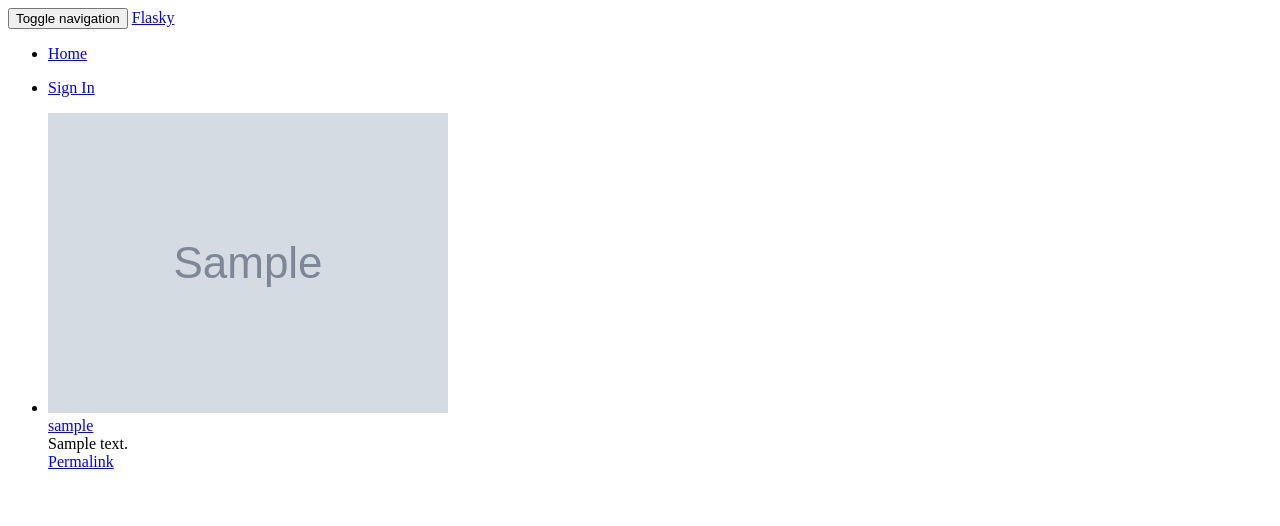
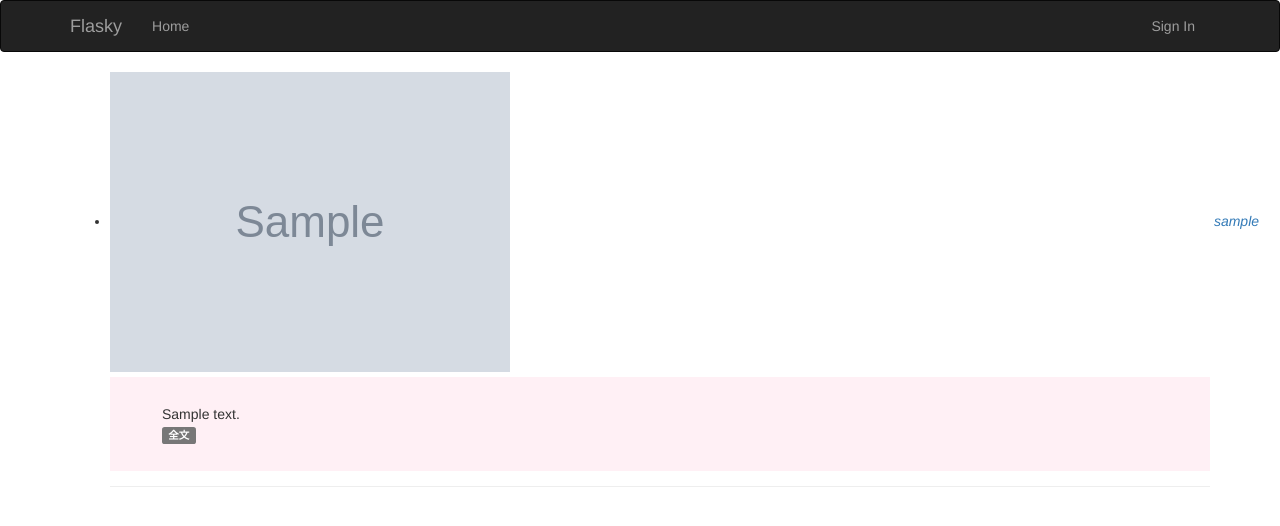
Before and after one commit to dongyingdepingguo/flasky_public, a Flask app: template app/templates/post.html in a window 1280 px wide. Shown: the top 526 px of the page. Run offline with Flask 2, Linux system fonts and the light colour scheme; the template is opened without the code that fills it: most values are stand-ins (such as "Sample title", 1, 10 or a date in 2020); grey boxes marked "Sample" are stand-in pictures; some libraries are stand-ins or nearby versions.

Commit message:
美化前端

```diff
--- a/app/templates/_posts.html
+++ b/app/templates/_posts.html
@@ -1,42 +1,85 @@
+
+<head>
+<link type="text/css" rel="stylesheet" href="https://maxcdn.bootstrapcdn.com/bootstrap/3.3.7/css/bootstrap.min.css">
+</head>
+
+
+<style>
+    [class=post-body]
+    {
+    width: auto;
+    height: auto;
+    padding-top:25px;
+    padding-bottom:25px;
+    padding-right:50px;
+    padding-left:50px;
+    border: 2px solid #FFF0F5;
+    box-sizing: border-box;
+    background-color: #FFF0F5;
+    display: block;
+    }
+
+    [class|=post-info]
+    {
+    display: inline;
+    position: relative;
+    left: 700px;
+    }
+
+    [class|=post-pre]
+    {
+    display: inline;
+    position: relative
+    top: 20px
+    }
+</style>
+
+
 <ul class="posts">
     {% for post in posts %}
     <li class="post">
-        <div class="post-thumbnail">
-            <a href="{{ url_for('.user', username=post.author.username) }}">
-                <img class="img-rounds profile-thumbnail" src="{{ post.author.gravatar(size=40) }}">
-            </a>
-        </div>
-        <div class="post-content">
-            <div class="post-date">{{ moment(post.timestamp).fromNow() }}</div>
-            <div class="post-author">
+        <div class="post-pre">
+            <div class="post-pre-thumbnail">
                 <a href="{{ url_for('.user', username=post.author.username) }}">
-                    {{ post.author.username }}
+                    <img class="img-rounds profile-thumbnail" src="{{ post.author.gravatar(size=40) }}">
                 </a>
             </div>
+            <div class="post-pre-detail">
+                <div class="post-info-date">
+                    <i class="icon-calendar"> {{ moment(post.timestamp).fromNow() }} </i>
+                </div>
+                <div class="post-info-author">
+                    <a href="{{ url_for('.user', username=post.author.username) }}">
+                        <i class="icon-user"> {{ post.author.username }} </i>
+                    </a>
+                </div>
+            </div>
+        </div>
+        <div class="post-content" style="position: relative; top: 5px">
             <div class="post-body">
                 {% if post.body_html %}
                     {{ post.body_html | safe }}
                 {% else %}
                     {{ post.body }}
                 {% endif %}
-            </div>
-            <div class="post-footer">
+                <div class="post-footer">
                 <a href="{{ url_for('.post', id=post.id) }}">
-                    <span class="label label-default">Permalink</span>
+                    <span class="label label-default">全文</span>
                 </a>
                 {% if current_user == post.author %}
                 <a href="{{ url_for('.edit', id=post.id) }}">
-                    <span class="label label-default">Edit</span>
+                    <span class="label label-default">编辑</span>
                 </a>
                 {% elif current_user.is_administrator() %}
                 <a href="{{ url_for('.edit', id=post.id) }}">
-                    <span class="label label-default">Edit [Admin]</span>
+                    <span class="label label-default">编辑 [管理员]</span>
                 </a>
                 {% endif %}
+                </div>
             </div>
-
         </div>
 
     </li>
+    <hr>
     {% endfor %}
 </ul>
```
